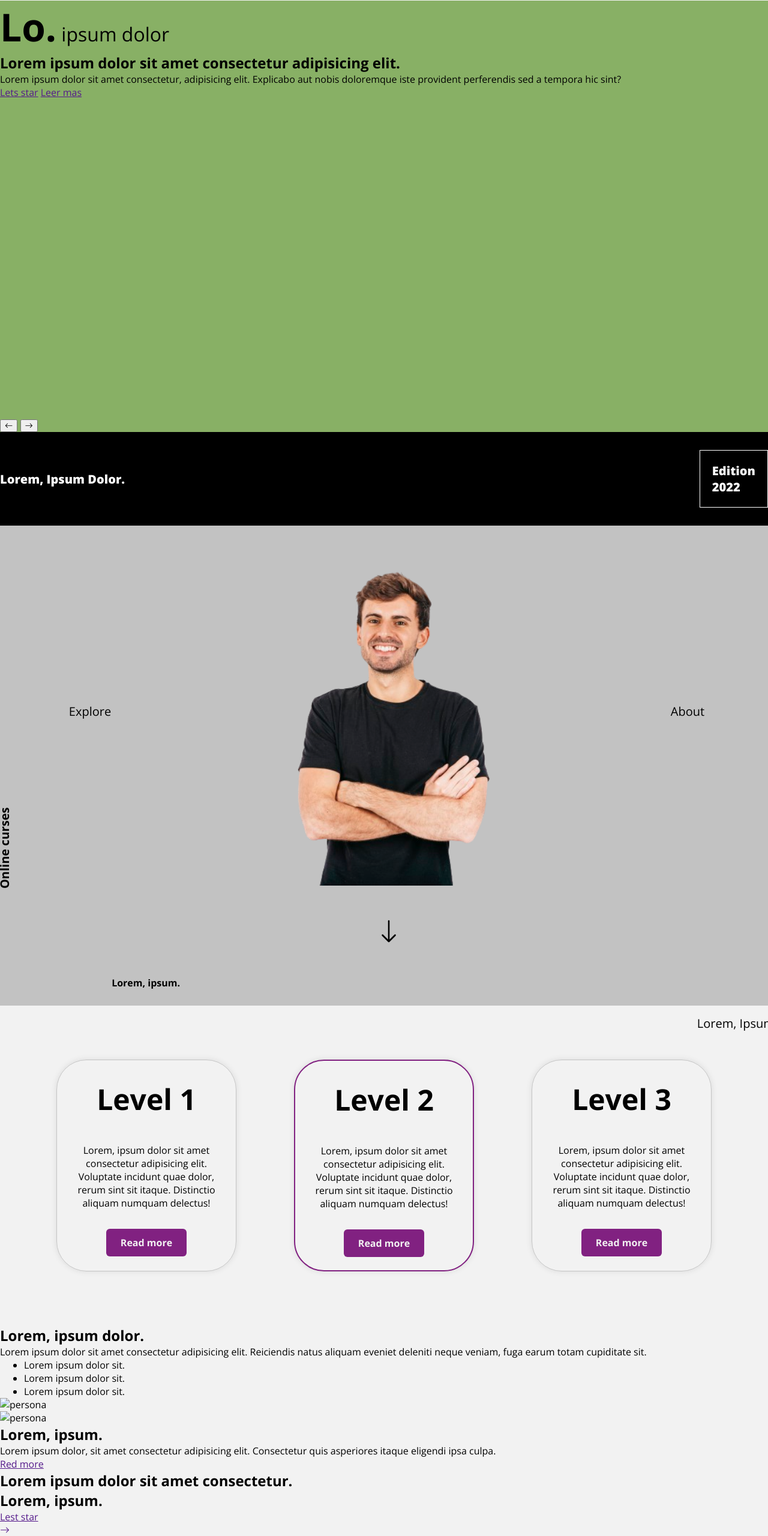
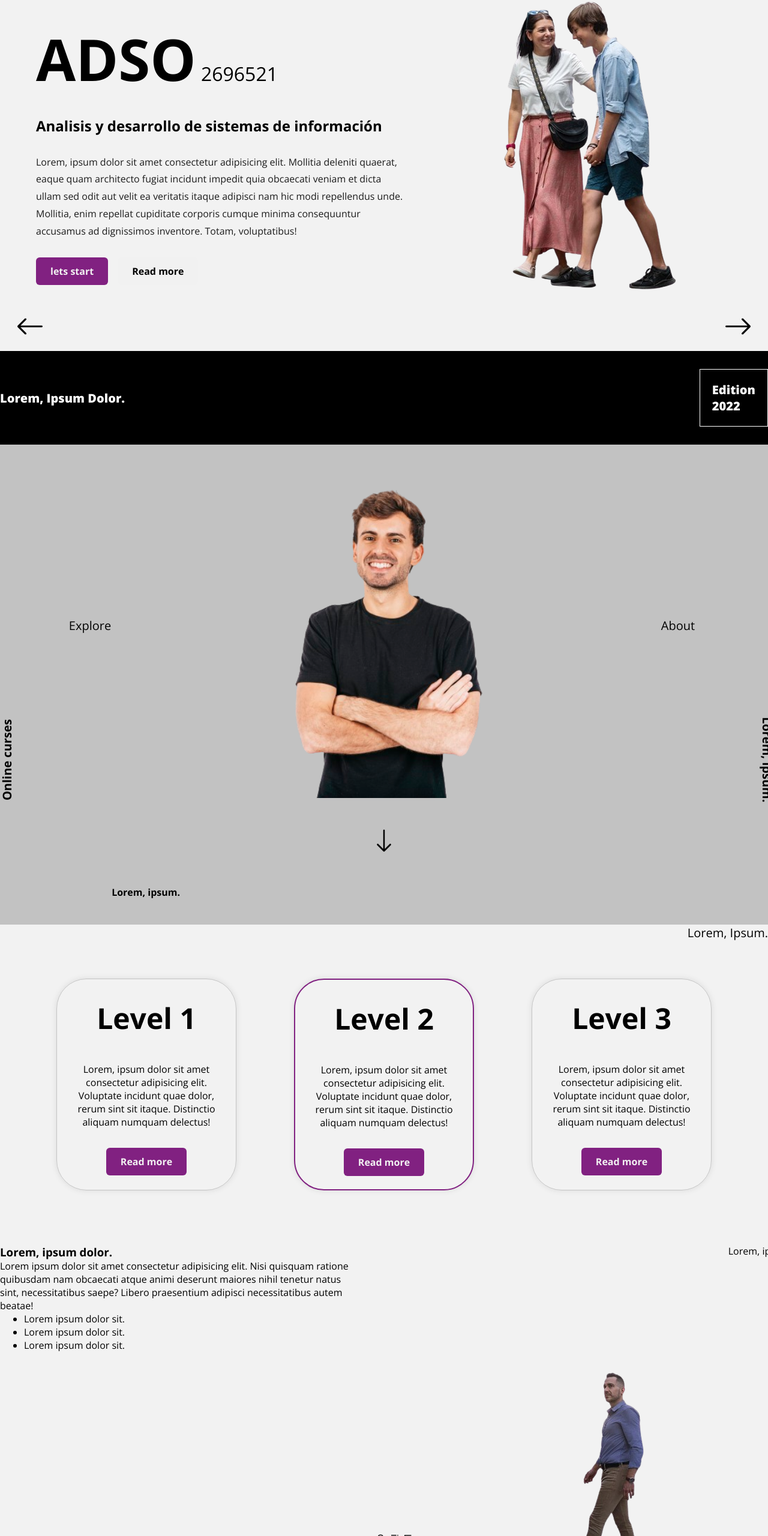
Before and after one commit to AndresFelipeBayonaBallesterosADSO/Copia, a plain HTML site: page index.html in a window 1280 px wide. Shown: the part 80-2640 px from the top of the page at 60% size. Drawn offline with nearby package versions, Linux system fonts and the light colour scheme.

Commit message:
Adelanto 28/02/2024

```diff
--- a/index.html
+++ b/index.html
@@ -49,33 +49,48 @@
     </div>
   </header>
   <main>
-    <!-- Sesion Inicio -->
+    <!-- sección inicio -->
     <section id="inicio">
-      <div class="contenedor inicio">
-        <h1 class="inicio__titulo">
-          Lo.<span class="titulo__flaco"> ipsum dolor</span>
+      <div class="contenedor">
+
+        <!-- slider -->
+        <div class="slider">
+          <div class="slider__contender">
+            <div class="slider__iformacion">
+              <h1 class="slider__titulo">
+                ADSO<span class="titulo__flaco"> 2696521</span>
               </h1>
               <h2>
-          Lorem ipsum dolor sit amet consectetur adipisicing elit.
-        </h2 class="">
-        <p>
-          Lorem ipsum dolor sit amet consectetur, adipisicing elit. Explicabo aut nobis doloremque iste provident
-          perferendis sed a tempora hic sint?
+                Analisis y desarrollo de sistemas de información
+              </h2>
+              <p class="slider__parrafo">
+                Lorem, ipsum dolor sit amet consectetur adipisicing elit. Mollitia deleniti quaerat, eaque quam
+                architecto
+                fugiat incidunt impedit quia obcaecati veniam et dicta ullam sed odit aut velit ea veritatis itaque
+                adipisci
+                nam hic modi repellendus unde. Mollitia, enim repellat cupiditate corporis cumque minima consequuntur
+                accusamus ad dignissimos inventore. Totam, voluptatibus!
               </p>
-        <div>
-          <a href="">Lets star</a>
-          <a href="">Leer mas</a>
+              <div class="slider__botones">
+                <a href="#" class="botonn">lets start</a>
+                <a href="#" class="botonn botonn--blanco">Read more</a>
               </div>
             </div>
-      <div>
-        <button>
+            <figure class="slider__imagen">
+              <img src="pareja.png" alt="pareja" class="slider__img">
+            </figure>
+          </div>
+          <div class="slider__accion">
+            <button class="accion__flecha">
               <i class="bi bi-arrow-left"></i>
             </button>
-        <button>
+            <button class="accion__flecha">
               <i class="bi bi-arrow-right"></i>
             </button>
           </div>
-    </section>
+        </div>
+
+      </div>
       <!-- Banner -->
       <section class="bg__black">
         <div class="contenedor llamado">
@@ -138,7 +153,8 @@
         <div class="contenedor contenedor__card">
           <div class="card">
             <h1 class="card__title">Level 1</h1>
-          <p class="card__text">Lorem, ipsum dolor sit amet consectetur adipisicing elit. Voluptate incidunt quae dolor,
+            <p class="card__text">Lorem, ipsum dolor sit amet consectetur adipisicing elit. Voluptate incidunt quae
+              dolor,
               rerum sint sit
               itaque. Distinctio aliquam numquam delectus!</p>
             <a class="botonn" href="">Read more</a>
@@ -147,7 +163,8 @@
 
           <div class="card card--border">
             <h1 class="card__title">Level 2</h1>
-          <p class="card__text">Lorem, ipsum dolor sit amet consectetur adipisicing elit. Voluptate incidunt quae dolor,
+            <p class="card__text">Lorem, ipsum dolor sit amet consectetur adipisicing elit. Voluptate incidunt quae
+              dolor,
               rerum sint sit
               itaque.
               Distinctio aliquam numquam delectus!</p>
@@ -168,12 +185,18 @@
       </section>
 
       <!-- Trabajos -->
-    <section>
-      <div class="contenedor">
-        <div>
-          <h1>Lorem, ipsum dolor.</h1>
-          <p>Lorem ipsum dolor sit amet consectetur adipisicing elit. Reiciendis natus aliquam eveniet deleniti neque
-            veniam, fuga earum totam cupiditate sit.</p>
+      <section class="bg_gris">
+        <div class="contenedor contenedor__work">
+
+          <div class="work__text">
+            <h1 class="word_titulo">Lorem, ipsum dolor.</h1>
+            <p class="word_parrafo">Lorem ipsum dolor sit amet consectetur adipisicing elit. Nisi quisquam ratione
+              quibusdam nam obcaecati
+              atque animi deserunt maiores nihil tenetur natus sint, necessitatibus saepe? Libero praesentium adipisci
+              necessitatibus autem beatae!
+            </p>
+            <div class="word_items">
+
               <ul>
                 <li>
                   <p>
@@ -181,7 +204,9 @@
                   </p>
                 </li>
                 <li>
+                  <p>
                     Lorem ipsum dolor sit.
+                  </p>
                 </li>
               </ul>
               <ul>
@@ -191,39 +216,50 @@
                   </p>
                 </li>
               </ul>
-        </div class="contenedor">
-        <div>
+            </div>
+          </div>
+
+          <div class="word__medio">
+            <p class="medio__text">Lorem, ipsum dolor.</p>
+          </div>
+
+          <div class="word__arriba">
+            <p>Lorem, ipsum </p>
+          </div>
+
+          <div class="work__imagen">
             <figure>
-            <img src="" alt="persona">
+              <img class="imagen__word" src="señor-caminando.png" alt="persona">
             </figure>
           </div>
+
         </div>
       </section>
 
       <!-- Negrito -->
       <section>
-      <div class="contenedor">
-        <div>
+        <div class="contenedor hat-container">
+          <div class="hat-container__image">
             <figure>
-            <img src="" alt="persona">
+              <img src="señor-sombrero.png" alt="persona">
             </figure>
           </div>
-        <div>
-          <h1>
+          <div class="hat-container__content">
+            <h1 class="hat-container__title">
               Lorem, ipsum.
             </h1>
-          <p>
+            <p class="hat-container__description">
               Lorem ipsum dolor, sit amet consectetur adipisicing elit. Consectetur quis asperiores itaque eligendi ipsa
               culpa.
             </p>
-          <a href="">Red more</a>
+            <a class="botonn" href="">Red more</a>
           </div>
         </div>
       </section>
 
       <!-- Magenta -->
       <section>
-      <div class="contenedor">
+        <div class="contenedor contendor2">
           <div>
             <h1>Lorem ipsum dolor sit amet consectetur.</h1>
             <h2>Lorem, ipsum.</h2>
@@ -256,7 +292,8 @@
                   Fecha
                 </p>
               </div>
-            <p>Lorem ipsum dolor sit amet, consectetur adipisicing elit. Soluta quod sit eum consectetur velit quam.</p>
+              <p>Lorem ipsum dolor sit amet, consectetur adipisicing elit. Soluta quod sit eum consectetur velit quam.
+              </p>
               <div>
                 <span><i class="bi bi-star-fill"></i></span>
                 <span><i class="bi bi-star-fill"></i></span>
@@ -280,7 +317,8 @@
                   Fecha
                 </p>
               </div>
-            <p>Lorem ipsum dolor sit amet, consectetur adipisicing elit. Soluta quod sit eum consectetur velit quam.</p>
+              <p>Lorem ipsum dolor sit amet, consectetur adipisicing elit. Soluta quod sit eum consectetur velit quam.
+              </p>
               <div>
                 <span><i class="bi bi-star-fill"></i></span>
                 <span><i class="bi bi-star-fill"></i></span>
@@ -304,7 +342,8 @@
                   Fecha
                 </p>
               </div>
-            <p>Lorem ipsum dolor sit amet, consectetur adipisicing elit. Soluta quod sit eum consectetur velit quam.</p>
+              <p>Lorem ipsum dolor sit amet, consectetur adipisicing elit. Soluta quod sit eum consectetur velit quam.
+              </p>
               <div>
                 <span><i class="bi bi-star-fill"></i></span>
                 <span><i class="bi bi-star-fill"></i></span>
@@ -328,7 +367,8 @@
                   Fecha
                 </p>
               </div>
-            <p>Lorem ipsum dolor sit amet, consectetur adipisicing elit. Soluta quod sit eum consectetur velit quam.</p>
+              <p>Lorem ipsum dolor sit amet, consectetur adipisicing elit. Soluta quod sit eum consectetur velit quam.
+              </p>
               <div>
                 <span><i class="bi bi-star-fill"></i></span>
                 <span><i class="bi bi-star-fill"></i></span>
--- a/main.css
+++ b/main.css
@@ -73,24 +73,87 @@ header{
 }
 
 #inicio{
-  /* background-image: url(saludo.png);
-  object-fit: cover;
-  height: 100%;
-  width: 100%; */
-  background-color: rgb(136, 176, 101);
+ /* background-image: url("saludo.png");
+ background-repeat: no-repeat;
+ background-size: calc(100%);
+ height: calc(100vh - var(--header)); */
+ /* background-color: grey; */
 }
 
-.inicio{
-  height: 87vh;
+.slider{
+  height: calc(100vh - var(--header));
+  display: flex;
+  flex-direction: column;
+  justify-content: space-evenly;
 }
 
-.inicio__titulo{
-  font-size: 4rem;
+.slider__contender{
+  display: flex;
+  align-items: center;
+  justify-content: space-evenly;
+}
+
+.slider__iformacion{
+  flex: 1;
+  max-width: 620px;
+  margin: 0 20px;
+}
+
+.slider__imagen{
+
+}
+
+.slider__img{
+  max-width: 720px;
+}
+
+.slider__titulo{
+  font-size: 6rem;
+  padding-bottom: 30px;
 }
 
 .titulo__flaco{
   font-weight: lighter;
   font-size: 2rem;
+}
+.slider__parrafo{
+    line-height: 1.8;
+    color: #1c1c1c;
+    padding-top: 30px;
+}
+
+.slider__botones{
+  display: flex;
+  gap: 1rem;
+  padding-top: 30px;
+}
+
+.slider__accion{
+  display: flex;
+  justify-content: space-between;
+}
+
+.accion__flecha{
+  background-color: transparent;
+  color: #000;
+  border: none;
+  padding: 12px 26px;
+  cursor: pointer;
+  font-size: 3rem;
+}
+
+.botonn{
+  background: #812181;
+  padding: 12px 24px;
+  color: #f2f2f2;
+  text-decoration: none;
+  border-radius: 6px;
+  font-size: 16px;
+  font-weight: 700;
+}
+.botonn--blanco{
+  background-color: #f1f1f1;
+  color: #000;
 }
 
 .botonn{
@@ -256,3 +319,85 @@ header{
 .card--border{
   border: solid 2px var(--color-primary);
 }
+
+/* Trabajo */
+
+.contenedor__work {
+  /* height: 100vh; */
+  /* display: flex;
+  align-items: center;
+  justify-content: space-between; */
+  /* gap: 300px; */
+  /* display: grid;
+  grid-template-columns: 50% 50%; */
+
+  display: grid;
+  gap: 2rem;
+  grid-template:
+    "one two three" 100px
+    "one two four" 500px / 600px auto 600px;
+}
+
+.work__text {
+  grid-area: one;
+}
+
+.word__medio {
+  grid-area: two;
+  display: flex;
+  justify-content: center;
+  align-items: end;
+  /* height: 0px; */
+  padding-bottom: 90px;
+}
+
+.medio__text {
+  rotate: 90deg;
+}
+
+.word__arriba {
+  grid-area: three;
+  display: flex;
+  justify-content: end;
+  align-items: start;
+}
+
+.work__imagen {
+  grid-area: four;
+  display: flex;
+  justify-content: center;
+  align-items: center;
+}
+
+.imagen__word {
+  height: auto;
+  width: auto;
+}
+
+/* Negrito */
+
+.hat-container{
+    display: grid;
+    grid-template-columns: repeat(2, 1fr);
+    grid-gap: 10px;
+    align-items: center;
+}
+
+img{
+  max-width: 100%;
+  height: 100%;
+}
+
+.hat-container__title{
+  font-size: 70px;
+}
+
+.hat-container__description{
+  margin-bottom: 60px;
+  font-weight: 500;
+}
+
+/* Magenta */
+.contenedor2{
+  display: grid;
+}
```
Also changed, not shown: pareja.png (added), señor-caminando.png (added), señor-sombrero.png (added). Lines whose indentation alone changed are shown as unchanged.
